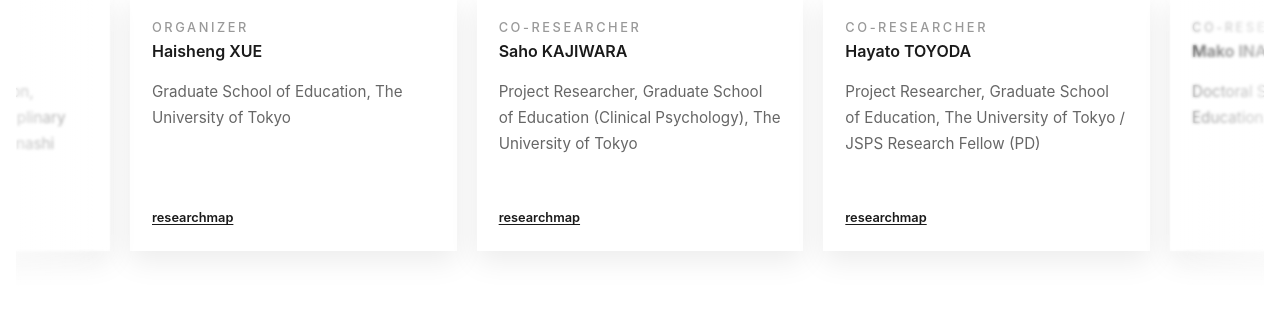
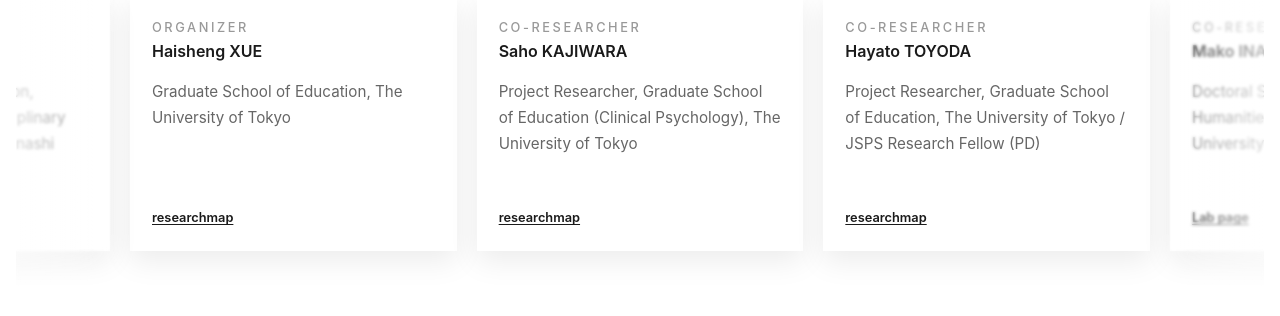
Before and after one commit to xuehaisheng/ai-qualitative-research, a Jekyll site: the page built from index.html, in a window 1280 px wide and 900 px high, scrolled down 3687 px. Shown: the part 178-494 px from the top of the window. Built offline with Jekyll 4.4.1, drawn with Linux system fonts in a browser that asks for light colours.

Commit message:
Inada: Ochanomizu University doctoral program, link to lab members page
Co-Authored-By: Claude Opus 5.5 <noreply@anthropic.com>
Claude-Session: https://claude.ai/code/session_01Lmg6w9NJRA6yGBV9Eynzga

```diff
--- a/_data/members.json
+++ b/_data/members.json
@@ -74,14 +74,18 @@
       "en": "Co-researcher"
     },
     "affiliation": {
-      "ja": "東京大学 大学院教育学研究科 博士課程",
-      "en": "Doctoral Student, Graduate School of Education, The University of Tokyo"
+      "ja": "お茶の水女子大学 大学院人間文化創成科学研究科 博士後期課程",
+      "en": "Doctoral Student, Graduate School of Humanities and Sciences, Ochanomizu University"
     },
     "bio": {
       "ja": "",
       "en": ""
     },
-    "profile_url": ""
+    "profile_url": "https://sites.google.com/view/keiichiroishimaru/%E3%83%A1%E3%83%B3%E3%83%90%E3%83%BC",
+    "profile_label": {
+      "ja": "研究室のページ",
+      "en": "Lab page"
+    }
   },
   {
     "id": "nochi",
--- a/_includes/member-card.html
+++ b/_includes/member-card.html
@@ -4,5 +4,5 @@
 <div class="member-affiliation" data-bilingual data-ja="{{ member.affiliation.ja | escape }}" data-en="{{ member.affiliation.en | escape }}">{{ member.affiliation.ja | escape }}</div>
 {% if member.bio.ja != '' %}<p data-bilingual data-ja="{{ member.bio.ja | escape }}" data-en="{{ member.bio.en | escape }}">{{ member.bio.ja | escape }}</p>{% endif %}
 {% if include.activities and member.id != 'xue' %}{% assign member_events = site.data.events | sort: 'date' | reverse %}{% capture items %}{% for e in member_events %}{% if e.members contains member.id %}<li><a href="{{ '/events/' | relative_url }}#{{ e.id }}"><span class="member-event-date">{{ e.date | escape }}</span><span data-bilingual data-ja="{{ e.title.ja | escape }}" data-en="{{ e.title.en | escape }}">{{ e.title.ja | escape }}</span></a></li>{% endif %}{% endfor %}{% endcapture %}{% assign items_check = items | strip %}{% if items_check != '' %}<div class="member-events"><div class="member-events-label" data-bilingual data-ja="参加した活動" data-en="Activities">参加した活動</div><ul>{{ items }}</ul></div>{% endif %}{% endif %}
-{% if member.profile_url != '' %}<a class="text-link" href="{{ member.profile_url | escape }}" target="_blank" rel="noopener"{% if include.copy %} tabindex="-1"{% endif %}>{{ member.profile_label | default: "researchmap" }}</a>{% endif %}
+{% if member.profile_url != '' %}<a class="text-link" href="{{ member.profile_url | escape }}" target="_blank" rel="noopener"{% if include.copy %} tabindex="-1"{% endif %}>{% if member.profile_label.ja %}<span data-bilingual data-ja="{{ member.profile_label.ja | escape }}" data-en="{{ member.profile_label.en | escape }}">{{ member.profile_label.ja }}</span>{% else %}{{ member.profile_label | default: "researchmap" }}{% endif %}</a>{% endif %}
 </article>
```
